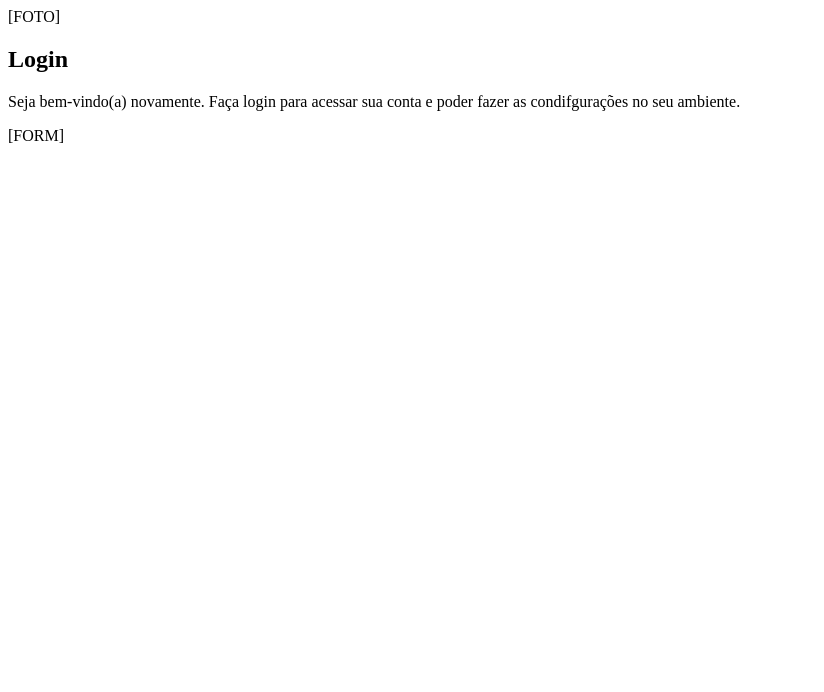
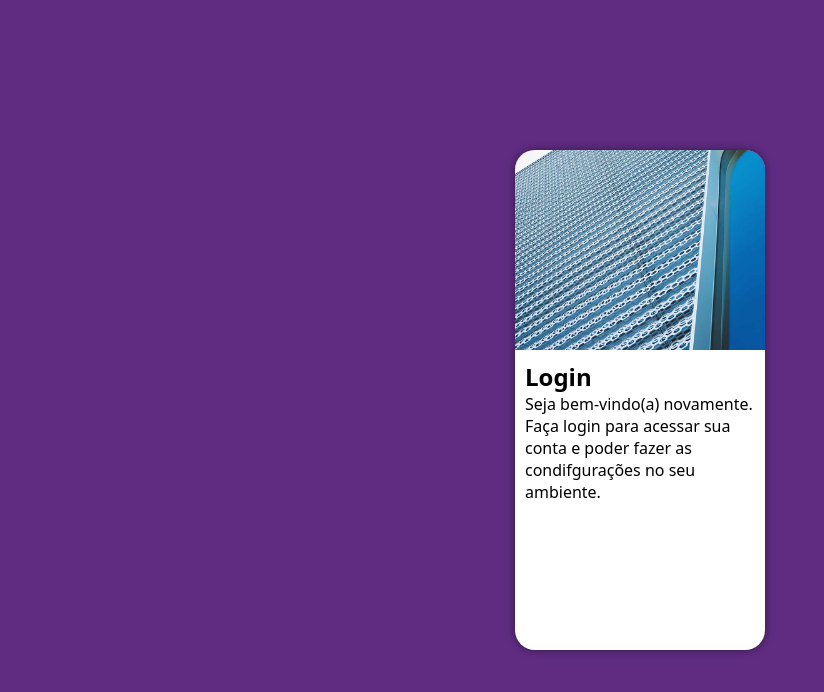
Before and after one commit to reuelsilva/projeto-login, a plain HTML site: page index.html in a window 1280 px wide. Shown: the whole page, without its empty margins (0-824 px from the left). Drawn offline with Linux system fonts and the light colour scheme.

Commit message:
Atualizações de estilos

```diff
--- a/estilos/style.css
+++ b/estilos/style.css
@@ -5,3 +5,50 @@
     Verde: #49a09d
     Roxo: #5f2c82
 */
+
+*{
+    margin: 0px;
+    padding: 0px;
+    font-family: system-ui, -apple-system, BlinkMacSystemFont, 'Segoe UI', Roboto, Oxygen, Ubuntu, Cantarell, 'Open Sans', 'Helvetica Neue', sans-serif;
+    box-sizing: border-box;
+}
+
+html, body{
+    background-color: #5f2c82;
+    height: 100vh;
+    width: 100vw;
+}
+
+main{
+    height: 100vh;
+    width: 100vw;
+    position: relative;
+}
+
+section#login{
+    background-color: white;
+    width: 250px;
+    height: 500px;
+    border-radius: 20px;
+    box-shadow: 0px 0px 10px rgba(0, 0, 0, 0.450);
+
+    position: absolute;
+    top: 50%;
+    left: 50%;
+    transform: translate(-50%, -50%);
+
+    overflow: hidden;
+}
+
+section#login > div#imagem{
+    background-color: #5f2c82;
+    background-image: url('../imagens/metal.jpg');
+    height: 200px;
+    background-size: cover;
+    background-repeat: no-repeat;
+    background-position: left bottom;
+}
+
+section#login > div#formulario{
+    padding: 10px;
+}
--- a/index.html
+++ b/index.html
@@ -9,14 +9,14 @@
 </head>
 <body>
     <main>
-        <section>
+        <section id="login">
             <div id="imagem">
-                [FOTO]
+                <!--[IMAGEM]-->
             </div>
             <div id="formulario">
                 <h1>Login</h1>
                 <p>Seja bem-vindo(a) novamente. Faça login para acessar sua conta e poder fazer as condifgurações no seu ambiente.</p>
-                [FORM]
+                <form action="#" method="post"></form>
             </div>
         </section>
     </main>
```
